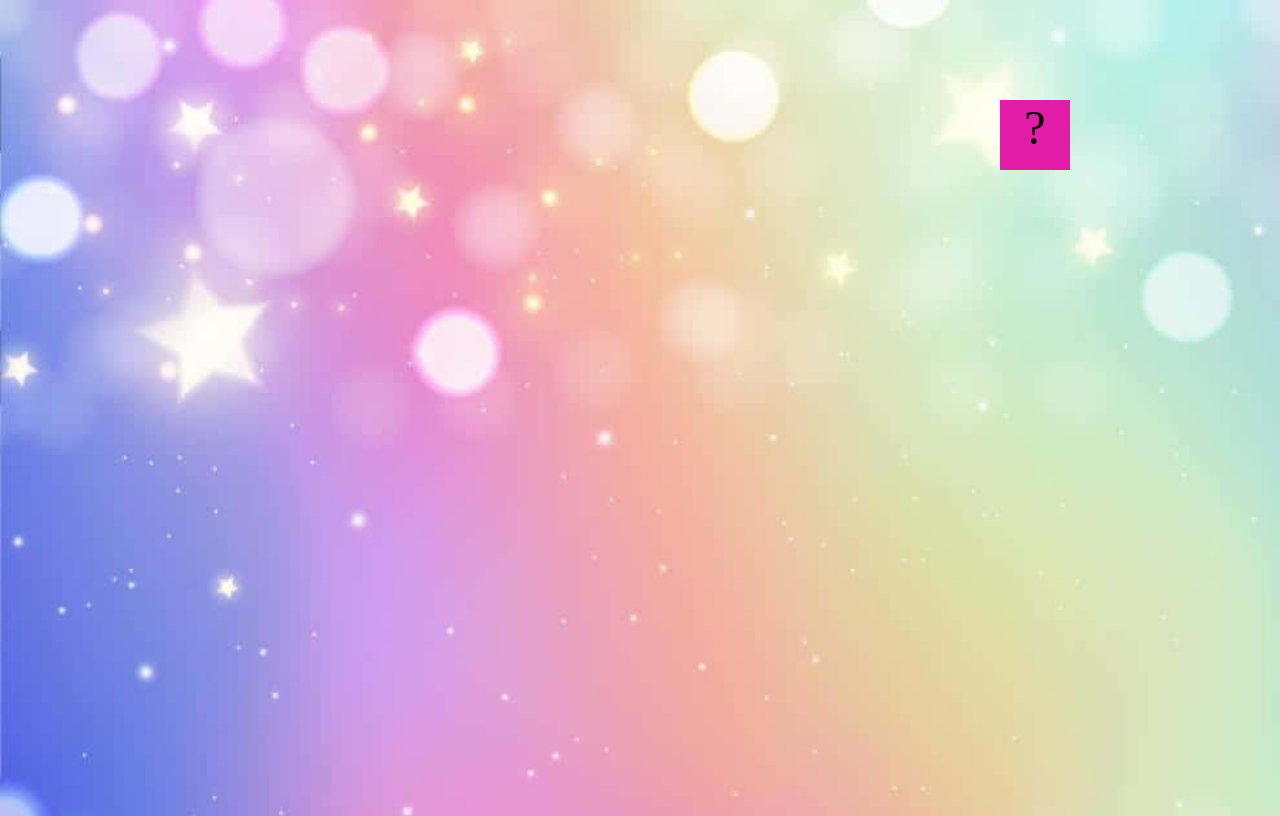
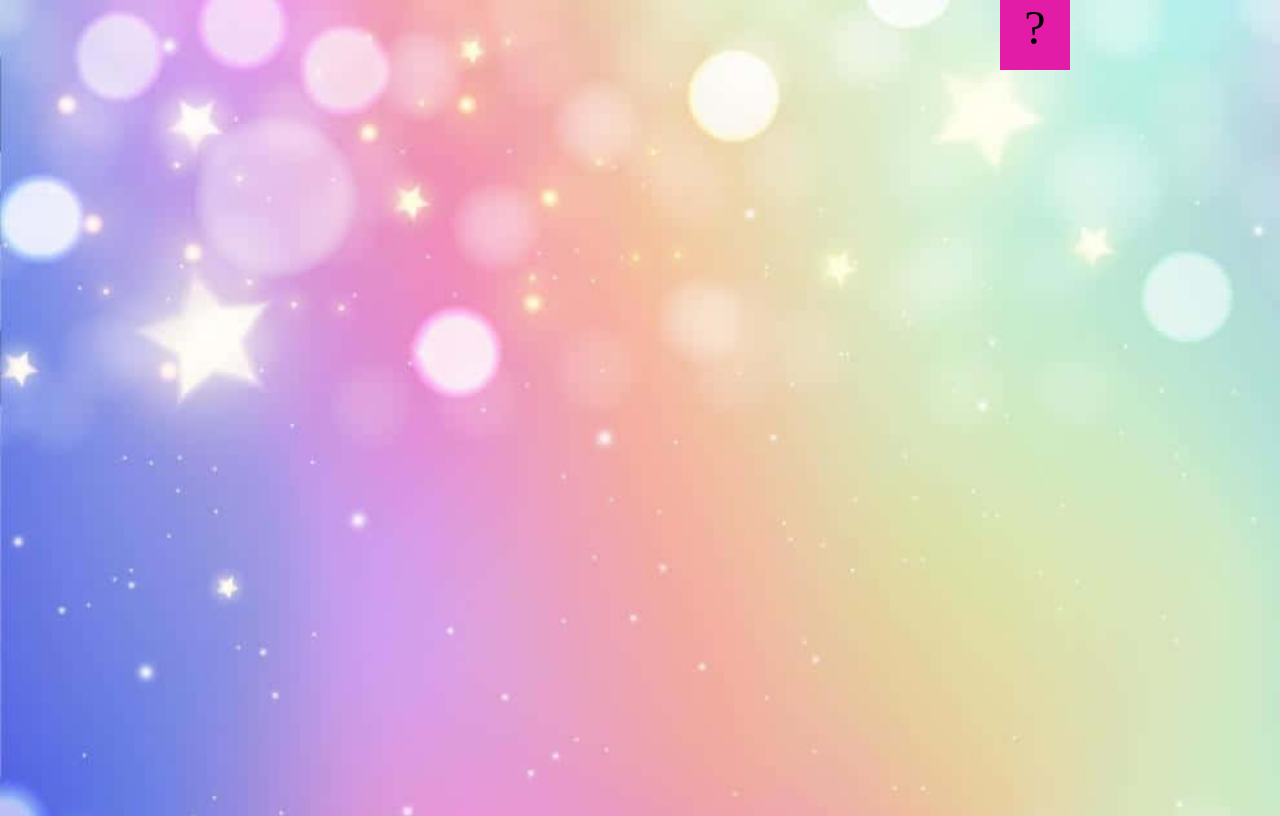
Before and after one commit to jaimejolee/mrslee.github.io, a plain HTML site: page projects/bouncing-box/index.html in a window 1280 px wide. Drawn offline with Linux system fonts and the light colour scheme.

Commit message:
positionY and speedY

```diff
--- a/projects/bouncing-box/index.html
+++ b/projects/bouncing-box/index.html
@@ -73,6 +73,7 @@
 			var speed = 10;
 			var positionY = 0;
 			var speedY = 10;
+			var boardHeight = jQuery(window).height();
 
 
 			/*
@@ -83,7 +84,7 @@
 			function update() {
 				/* Increase the value of positionX by 10 */
 			 	positionX = positionX + speed;
-			 	moveBoxTo(positionX);
+			 	moveBoxTo(positionX, positionY);
 
 			if (positionX > boardWidth) {
 				speed = speed * -1;
@@ -93,6 +94,13 @@
 				speed = speed * -1;
 			}
 
+			if (positionY > boardHeight) {
+				speedY = speedY * -1;
+			}
+
+			if (positionY < 0) {
+				speedY = speedY * -1;
+			}
 
 
 			};
```
